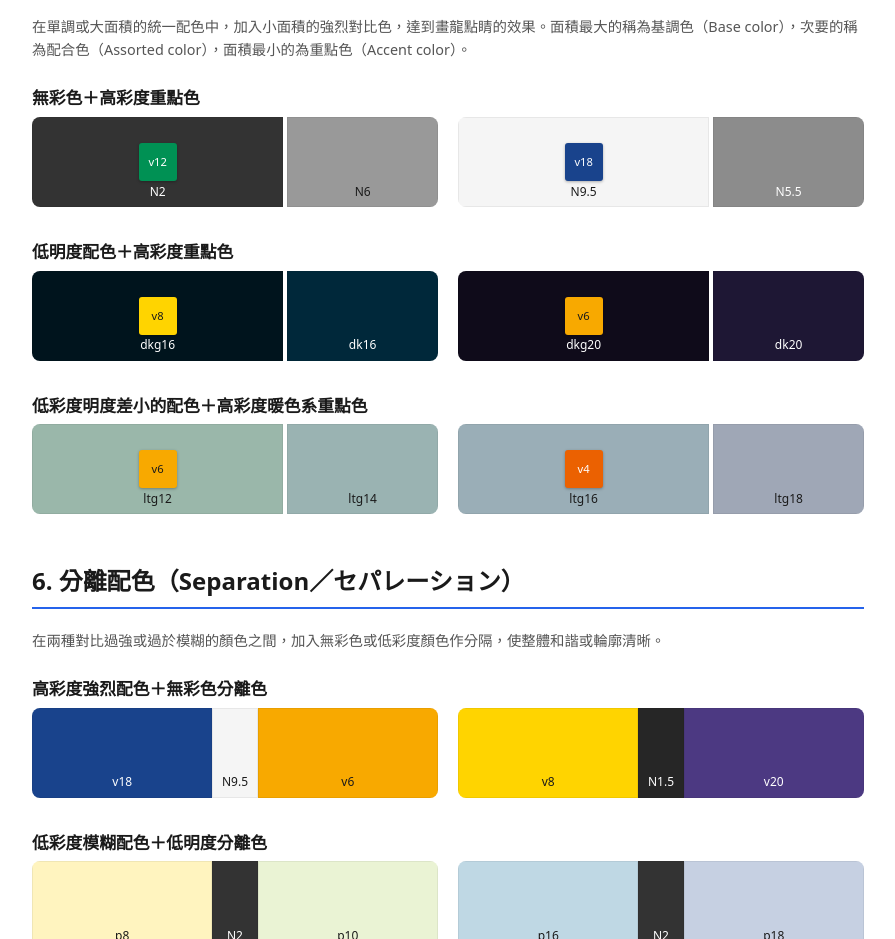
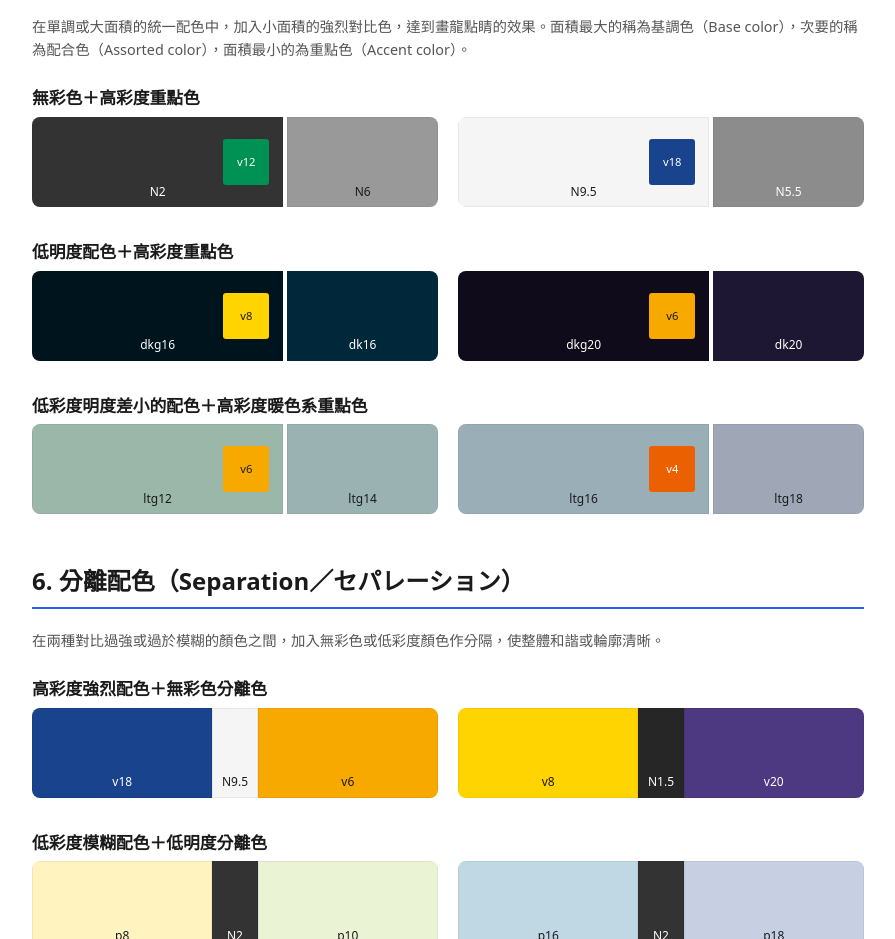
Before and after one commit to cating341/jpca-color-practice, a website with bundled scripts: page src/haishoku.html in a window 1280 px wide. Shown: the part 3140-4079 px from the top of the page, without its empty margins (192-1087 px from the left). Built offline with nearby package versions, Linux system fonts and the light colour scheme.

Commit message:
style: enlarge accent mark to 46px, right-align, drop shadow
Co-Authored-By: Claude Opus 4.8 (1M context) <noreply@anthropic.com>

```diff
--- a/src/css/haishoku.css
+++ b/src/css/haishoku.css
@@ -63,16 +63,15 @@
 .accent-mark {
   position: absolute;
   top: 50%;
-  left: 50%;
-  transform: translate(-50%, -50%);
-  width: 38px;
-  height: 38px;
+  right: 14px;
+  transform: translateY(-50%);
+  width: 46px;
+  height: 46px;
   display: flex;
   align-items: center;
   justify-content: center;
   font-size: 0.7rem;
   border-radius: 3px;
-  box-shadow: 0 1px 3px rgba(0, 0, 0, 0.3);
 }
 
 /* ---- 窄螢幕：範例上下排列 ---- */
```
